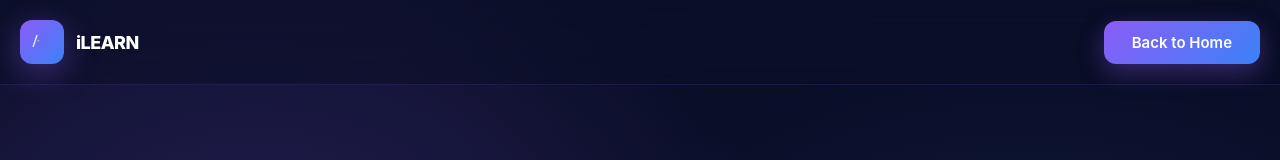
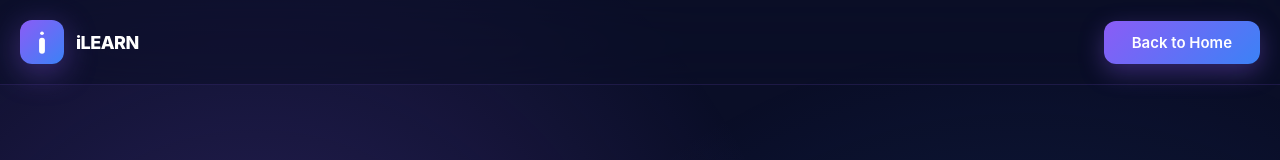
Before and after one commit to emmagreat49-glitch/ilearn-nextjs, a Next.js app: page /faq in a window 1280 px wide. Shown: the top 160 px of the page. Built offline with nearby package versions, Linux system fonts and the light colour scheme.

Commit message:
brand: update to rounded i logo

```diff
--- a/app/faq/page.tsx
+++ b/app/faq/page.tsx
@@ -30,14 +30,15 @@ export default function FAQPage() {
           <button onClick={() => router.push('/')} style={{ display: 'flex', alignItems: 'center', gap: '12px', background: 'none', border: 'none', cursor: 'pointer' }}>
             <svg width="44" height="44" viewBox="0 0 44 44" xmlns="http://www.w3.org/2000/svg" style={{ borderRadius: '12px', padding: '6px', background: 'linear-gradient(135deg, #8b5cf6 0%, #3b82f6 100%)', boxShadow: '0 8px 32px rgba(139, 92, 246, 0.4)' }}>
               <defs>
-                <linearGradient id="faqGrad" x1="0%" y1="0%" x2="100%" y2="100%">
+                <linearGradient id="iFaqGrad" x1="0%" y1="0%" x2="100%" y2="100%">
                   <stop offset="0%" style={{ stopColor: '#ffffff', stopOpacity: 1 }} />
                   <stop offset="100%" style={{ stopColor: '#ffffff', stopOpacity: 1 }} />
                 </linearGradient>
               </defs>
-              <path d="M 10 28 L 15 13" stroke="url(#faqGrad)" strokeWidth="2" fill="none" strokeLinecap="round" strokeLinejoin="round" opacity="0.85"/>
-              <line x1="18" y1="10" x2="18" y2="32" stroke="url(#faqGrad)" strokeWidth="2" strokeLinecap="round"/>
-              <circle cx="17" cy="20" r="1.2" fill="url(#faqGrad)" opacity="0.5"/>
+              {/* Dot */}
+              <circle cx="22" cy="10" r="2.5" fill="url(#iFaqGrad)"/>
+              {/* Rounded bar */}
+              <rect x="18" y="16" width="8" height="22" rx="4" fill="url(#iFaqGrad)"/>
             </svg>
             <span style={{ fontSize: '18px', fontWeight: '800', letterSpacing: '-0.5px', color: '#fff' }}>iLEARN</span>
           </button>
```
